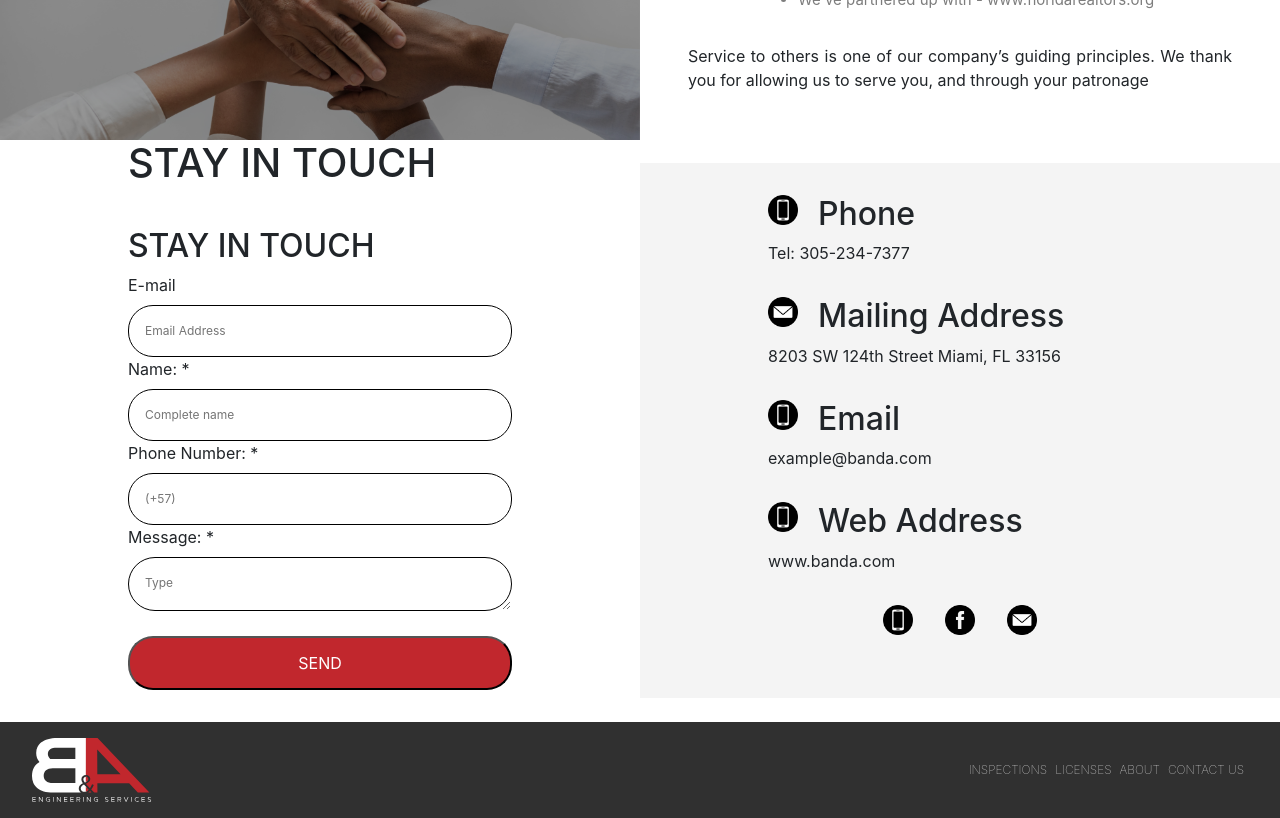
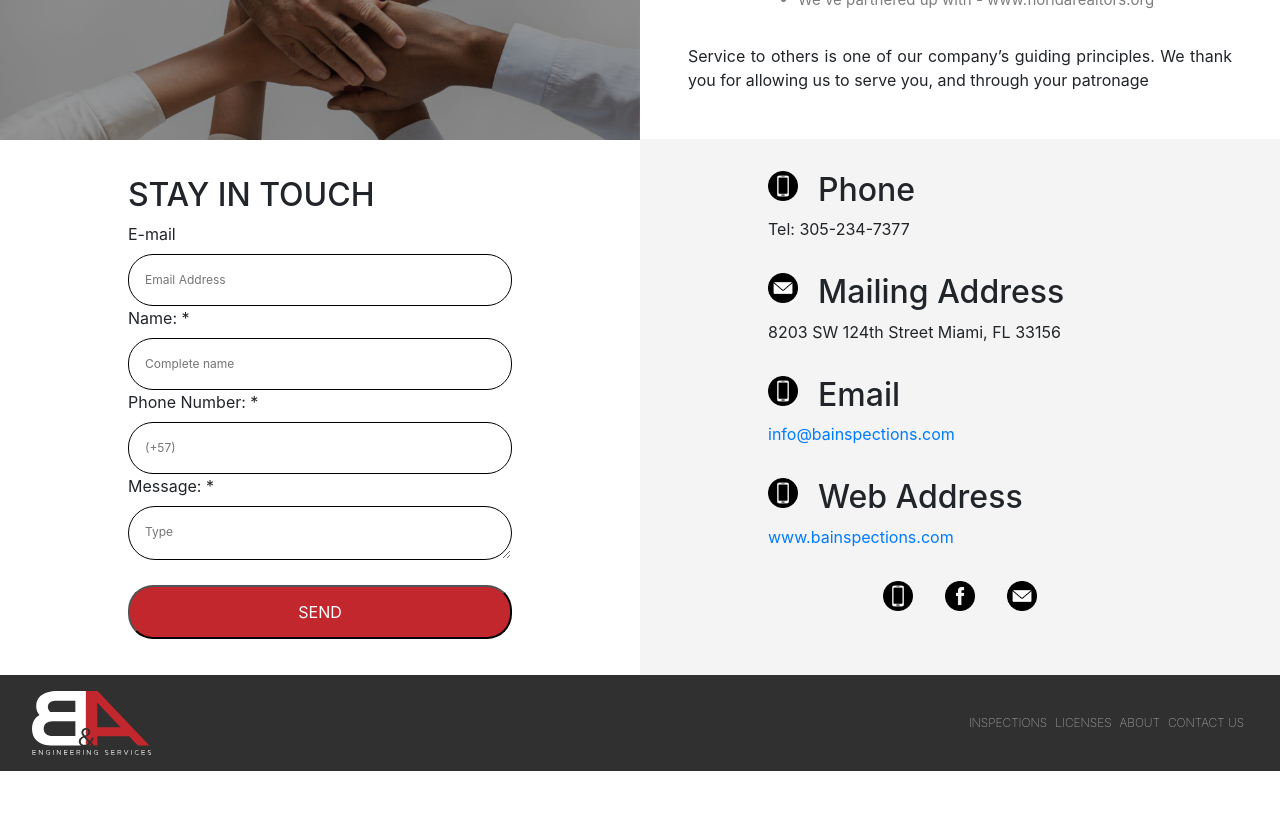
Before and after one commit to jonathans199/bainspections.com, a Vue app: page /#/ in a window 1280 px wide. Shown: the part 3440-4258 px from the top of the page. After the commit the page ends 4211 px from the top, so only its background shows below. Built offline with nearby package versions, Linux system fonts and the light colour scheme; what vue-toasted would draw is missing.

Commit message:
footer links updated

```diff
--- a/src/components/SectionContactHome.vue
+++ b/src/components/SectionContactHome.vue
@@ -3,9 +3,7 @@
  <!-- SECTION CONTACT -->
   <section class="sec-contact" id='sec-contact'>
       <div class="sec-contact-left">
-          <div class="sec-contact-left-title">
-              <h1>STAY IN TOUCH</h1>
-          </div>
+
           <form @submit="submitForm" data-aos="flip-left">
               <h1>STAY IN TOUCH</h1>
               <label>E-mail</label>
@@ -42,7 +40,7 @@
                   <img src="./../assets/img/icons/iphonIconB.png">
                   <h2>Email</h2>
               </div>
-              <p>example@banda.com</p>
+              <a href="mailto:info@bainspections.com">info@bainspections.com</a>
 
           </div>
           <div class="sec-contact-item">
@@ -50,17 +48,17 @@
                   <img src="./../assets/img/icons/iphonIconB.png">
                   <h2>Web Address</h2>
               </div>
-              <p>www.banda.com</p>
+              <a href="mailto:info@bainspections.com">www.bainspections.com</a>
 
           </div>
           <div class="sec-contact-item">
-              <div class="teIR">
+            <div class="teIR">
               <div class="wrap-sec-contact-img">
                 <a href="tel:3052347377" class="socialmedia-link"><img src="./../assets/img/icons/iphonIconB.png" ></a>
                 <a href="https://www.facebook.com" class="socialmedia-link" target="_blank"><img src="./../assets/img/icons/faceIconB.png"></a>
                 <a href="mailto:info@bainspections.com" class="socialmedia-link"><img src="./../assets/img/icons/emailIconB.png"></a>
               </div>
-              </div>
+            </div>
           </div>
       </div>
       </div>
@@ -72,7 +70,6 @@
     import axios from 'axios'
 
     export default {
-
         data() {
             return {
                 form: {}
```
